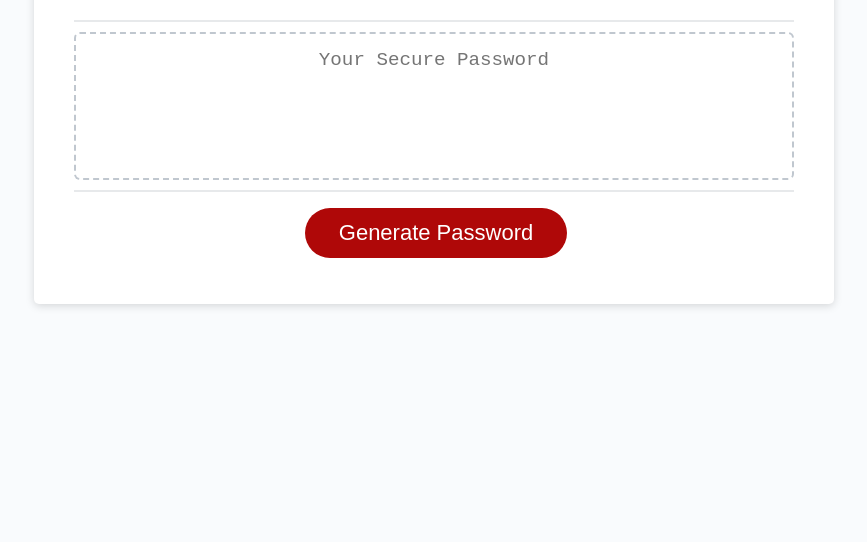
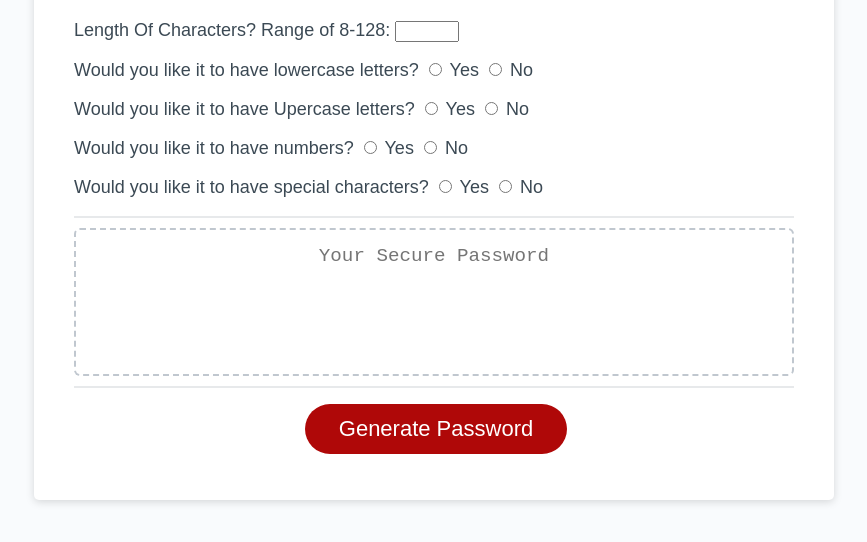
Before and after one commit to israel0688/PasswordGenerator, a plain HTML site: page Develop/index.html in a window 1280 px wide. Shown: the part 216-758 px from the top of the page, without its empty margins (206-1073 px from the left). Drawn offline with Linux system fonts and the light colour scheme.

Commit message:
tweaked html to get user input

```diff
--- a/Develop/index.html
+++ b/Develop/index.html
@@ -15,7 +15,62 @@
       <div class="card">
         <div class="card-header">
           <h2>Generate a Password</h2>
+
+          <div class="form">
+
+            <form>
+                <label for="name">Length Of Characters? Range of 8-128:</label>
+                <input type="number" name="characterLength" id="characterLength" min="8" max="128" class="form-input"/>
+
+                <p>
+                    Would you like it to have lowercase letters?
+                    <span class="radio-wrapper">
+                        <input type="radio" name="lowerCase-confirm" id="lowerCase-yes" />
+                        <label for="lowerCase-yes">Yes</label>
+                    </span>
+                    <span class="radio-wrapper">
+                        <input type="radio" name="lowerCase-confirm" id="lowerCase-no" />
+                        <label for="lowerCase-no">No</label>
+                    </span>
+                </p>
+                <p>
+                  Would you like it to have Upercase letters?
+                  <span class="radio-wrapper">
+                      <input type="radio" name="upperCase-confirm" id="upperCase-yes" />
+                      <label for="upperCase-yes">Yes</label>
+                  </span>
+                  <span class="radio-wrapper">
+                      <input type="radio" name="upperCase-confirm" id="upperCase-no" />
+                      <label for="upperCase-no">No</label>
+                  </span>
+                </p>
+                <p>
+                  Would you like it to have numbers?
+                  <span class="radio-wrapper">
+                      <input type="radio" name="number-confirm" id="number-yes" />
+                      <label for="number-yes">Yes</label>
+                  </span>
+                  <span class="radio-wrapper">
+                      <input type="radio" name="number-confirm" id="number-no" />
+                      <label for="number-no">No</label>
+                  </span>
+                </p>
+                <p>
+                  Would you like it to have special characters?
+                  <span class="radio-wrapper">
+                      <input type="radio" name="specialC-confirm" id="specialC-yes" />
+                      <label for="specialC-yes">Yes</label>
+                  </span>
+                  <span class="radio-wrapper">
+                      <input type="radio" name="specialC-confirm" id="specialC-no" />
+                      <label for="specialC-no">No</label>
+                  </span>
+                </p>
+            </form>
         </div>
+
+        </div>
+
         <div class="card-body">
           <textarea
             readonly
@@ -25,7 +80,7 @@
           ></textarea>
         </div>
         <div class="card-footer">
-          <button id="generate" class="btn">Generate Password</button>
+          <id="generate" class="btn">Generate Password</button>
         </div>
       </div>
     </div>
--- a/Develop/script.js
+++ b/Develop/script.js
@@ -1,8 +1,13 @@
 // Assignment code here
 
+const characterLength = document.getElementById
+('characterLength')
+
+const form = document.getElementById('passwordGeneratorForm')
 
 // Get references to the #generate element
 var generateBtn = document.querySelector("#generate");
+
 
 // Write password to the #password input
 function writePassword() {
--- a/Develop/style.css
+++ b/Develop/style.css
@@ -97,6 +97,11 @@ button[disabled] {
   float: right;
 }
 
+.btn:hover
+{
+  background-color: green;
+}
+
 #password {
   -webkit-appearance: none;
   -moz-appearance: none;
```
